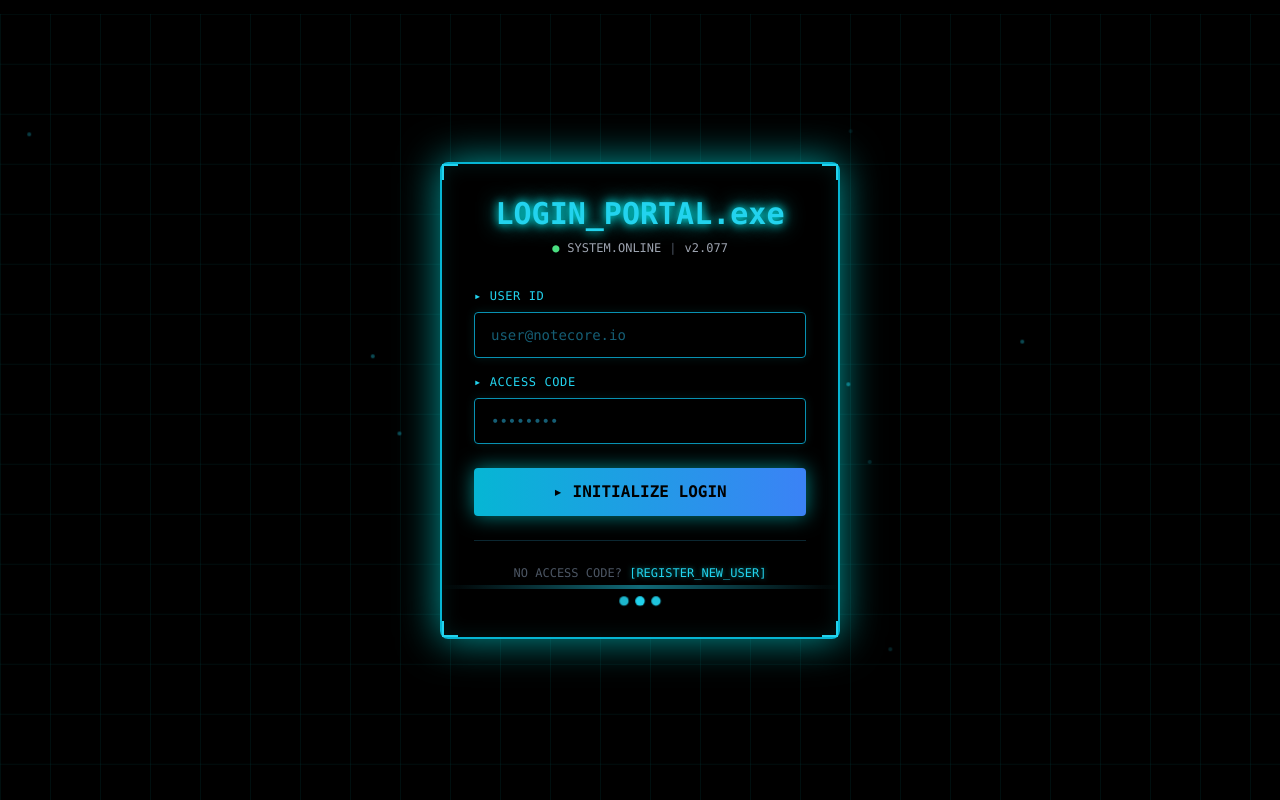
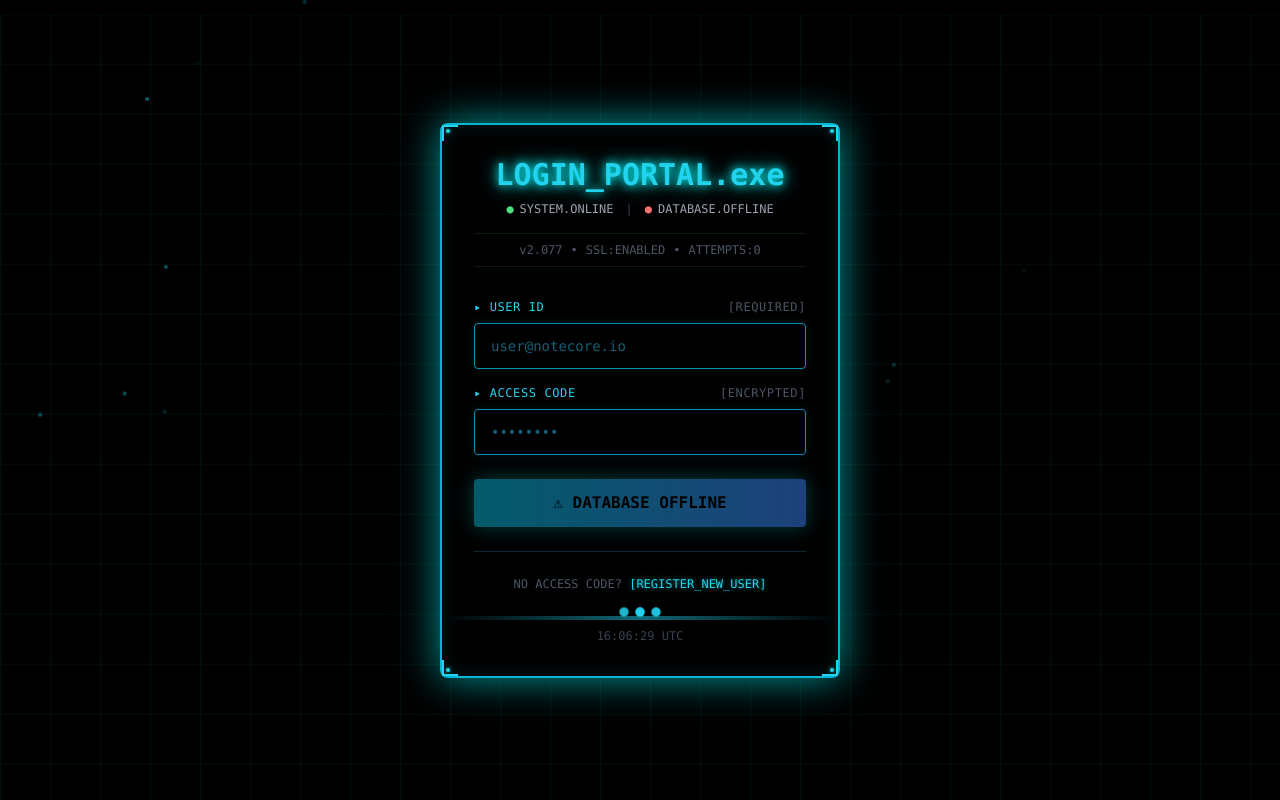
Before and after one commit to JustinLuft/Notecore, a React (Vite) app in the folder notecore/frontend/: page / in a window 1280 px wide. Built offline with nearby package versions, Linux system fonts and the light colour scheme; no server answers.

Commit message:
Update Login.jsx
more details v2

```diff
--- a/notecore/frontend/src/pages/Login.jsx
+++ b/notecore/frontend/src/pages/Login.jsx
@@ -5,21 +5,29 @@ export default function Login() {
   const [email, setEmail] = useState('');
   const [password, setPassword] = useState('');
   const [isLoading, setIsLoading] = useState(false);
-  const [glitchActive, setGlitchActive] = useState(false);
   const [errorMessage, setErrorMessage] = useState('');
   const [showError, setShowError] = useState(false);
+  const [dbStatus, setDbStatus] = useState('checking');
+  const [loginAttempts, setLoginAttempts] = useState(0);
   const navigate = useNavigate();
 
-  // Random glitch effect (aesthetic only)
+  // Check database status
   useEffect(() => {
-    const interval = setInterval(() => {
-      if (Math.random() > 0.85 && !showError) {
-        setGlitchActive(true);
-        setTimeout(() => setGlitchActive(false), 150);
+    const checkDb = async () => {
+      try {
+        const res = await fetch(`${import.meta.env.VITE_API_URL}/health`, {
+          method: 'GET',
+        });
+        setDbStatus(res.ok ? 'online' : 'offline');
+      } catch {
+        setDbStatus('offline');
       }
-    }, 4000);
+    };
+
+    checkDb();
+    const interval = setInterval(checkDb, 30000); // Check every 30s
     return () => clearInterval(interval);
-  }, [showError]);
+  }, []);
 
   // Auto-hide error message
   useEffect(() => {
@@ -35,14 +43,11 @@ export default function Login() {
   const triggerError = (message) => {
     setErrorMessage(message);
     setShowError(true);
-    setGlitchActive(true);
+    setLoginAttempts(prev => prev + 1);
 
     // Clear fields
     setEmail('');
     setPassword('');
-
-    // Stop glitch after animation
-    setTimeout(() => setGlitchActive(false), 500);
   };
 
   const handleLogin = async (e) => {
@@ -102,7 +107,7 @@ export default function Login() {
 
       {/* Floating particles */}
       <div className="absolute inset-0 overflow-hidden pointer-events-none">
-        {[...Array(20)].map((_, i) => (
+        {[...Array(25)].map((_, i) => (
           <div
             key={i}
             className="absolute w-1 h-1 bg-cyan-400 rounded-full opacity-50"
@@ -144,10 +149,10 @@ export default function Login() {
         <form
           onSubmit={handleLogin}
           className={`relative bg-black/80 backdrop-blur-xl p-8 rounded-lg border-2 transition-all duration-300 ${
-            showError ? 'border-red-500 animate-shake' : glitchActive ? 'border-red-500 translate-x-1' : 'border-cyan-500'
+            showError ? 'border-red-500 animate-shake' : 'border-cyan-500'
           }`}
           style={{
-            boxShadow: showError || glitchActive
+            boxShadow: showError
               ? '0 0 40px rgba(255, 0, 0, 0.8), inset 0 0 20px rgba(255, 0, 0, 0.2)'
               : '0 0 40px rgba(0, 255, 255, 0.6), inset 0 0 20px rgba(0, 255, 255, 0.1)'
           }}
@@ -166,6 +171,20 @@ export default function Login() {
             showError ? 'border-red-400' : 'border-cyan-400'
           }`}></div>
 
+          {/* Corner accent dots */}
+          <div className={`absolute top-1 left-1 w-1 h-1 rounded-full transition-colors ${
+            showError ? 'bg-red-400' : 'bg-cyan-400'
+          }`} style={{ boxShadow: showError ? '0 0 4px rgba(255, 0, 0, 0.8)' : '0 0 4px rgba(0, 255, 255, 0.8)' }}></div>
+          <div className={`absolute top-1 right-1 w-1 h-1 rounded-full transition-colors ${
+            showError ? 'bg-red-400' : 'bg-cyan-400'
+          }`} style={{ boxShadow: showError ? '0 0 4px rgba(255, 0, 0, 0.8)' : '0 0 4px rgba(0, 255, 255, 0.8)' }}></div>
+          <div className={`absolute bottom-1 left-1 w-1 h-1 rounded-full transition-colors ${
+            showError ? 'bg-red-400' : 'bg-cyan-400'
+          }`} style={{ boxShadow: showError ? '0 0 4px rgba(255, 0, 0, 0.8)' : '0 0 4px rgba(0, 255, 255, 0.8)' }}></div>
+          <div className={`absolute bottom-1 right-1 w-1 h-1 rounded-full transition-colors ${
+            showError ? 'bg-red-400' : 'bg-cyan-400'
+          }`} style={{ boxShadow: showError ? '0 0 4px rgba(255, 0, 0, 0.8)' : '0 0 4px rgba(0, 255, 255, 0.8)' }}></div>
+
           {/* Animated scan line */}
           <div className="absolute inset-0 overflow-hidden rounded-lg pointer-events-none">
             <div
@@ -179,28 +198,51 @@ export default function Login() {
           {/* Header */}
           <div className="mb-8">
             <h1 className={`text-3xl font-mono font-bold text-center mb-2 transition-all ${
-              showError ? 'text-red-500' : glitchActive ? 'text-red-500' : 'text-cyan-400'
+              showError ? 'text-red-500' : 'text-cyan-400'
             }`} style={{
-              textShadow: showError || glitchActive
+              textShadow: showError
                 ? '0 0 10px rgba(255, 0, 0, 1), 0 0 20px rgba(255, 0, 0, 0.8)'
                 : '0 0 10px rgba(0, 255, 255, 1), 0 0 20px rgba(0, 255, 255, 0.8)'
             }}>
-              {showError ? 'ACCESS_DENIED.exe' : glitchActive ? 'L0G1N_P0RT@L.exe' : 'LOGIN_PORTAL.exe'}
+              {showError ? 'ACCESS_DENIED.exe' : 'LOGIN_PORTAL.exe'}
             </h1>
-            <div className="flex items-center justify-center gap-2 text-xs font-mono">
-              <span className={showError ? 'text-red-400' : 'text-green-400'}>●</span>
-              <span className="text-gray-400">{showError ? 'SECURITY.ALERT' : 'SYSTEM.ONLINE'}</span>
-              <span className="text-gray-600">|</span>
-              <span className="text-gray-400">v2.077</span>
+
+            {/* System status indicators */}
+            <div className="flex items-center justify-center gap-3 text-xs font-mono mb-4">
+              <div className="flex items-center gap-1.5">
+                <span className={showError ? 'text-red-400' : 'text-green-400'}>●</span>
+                <span className="text-gray-400">{showError ? 'SECURITY.ALERT' : 'SYSTEM.ONLINE'}</span>
+              </div>
+              <span className="text-gray-700">|</span>
+              <div className="flex items-center gap-1.5">
+                <span className={
+                  dbStatus === 'online' ? 'text-green-400' :
+                  dbStatus === 'offline' ? 'text-red-400' :
+                  'text-yellow-400'
+                }>●</span>
+                <span className="text-gray-400">
+                  DATABASE.{dbStatus === 'checking' ? 'SYNC' : dbStatus.toUpperCase()}
+                </span>
+              </div>
+            </div>
+
+            {/* Additional info bar */}
+            <div className="flex items-center justify-center gap-2 text-xs font-mono text-gray-600 border-t border-b border-cyan-900/30 py-2">
+              <span>v2.077</span>
+              <span>•</span>
+              <span>SSL:ENABLED</span>
+              <span>•</span>
+              <span>ATTEMPTS:{loginAttempts}</span>
             </div>
           </div>
 
           {/* Email input */}
           <div className="mb-4 relative group">
-            <label className={`block text-xs font-mono mb-2 uppercase tracking-wider transition-colors ${
+            <label className={`block text-xs font-mono mb-2 uppercase tracking-wider transition-colors flex items-center justify-between ${
               showError ? 'text-red-400' : 'text-cyan-400'
             }`}>
-              ▸ User ID
+              <span>▸ User ID</span>
+              <span className="text-gray-600 text-xs">[REQUIRED]</span>
             </label>
             <input
               type="email"
@@ -225,10 +267,11 @@ export default function Login() {
 
           {/* Password input */}
           <div className="mb-6 relative group">
-            <label className={`block text-xs font-mono mb-2 uppercase tracking-wider transition-colors ${
+            <label className={`block text-xs font-mono mb-2 uppercase tracking-wider transition-colors flex items-center justify-between ${
               showError ? 'text-red-400' : 'text-cyan-400'
             }`}>
-              ▸ Access Code
+              <span>▸ Access Code</span>
+              <span className="text-gray-600 text-xs">[ENCRYPTED]</span>
             </label>
             <input
               type="password"
@@ -254,14 +297,14 @@ export default function Login() {
           {/* Submit button */}
           <button
             type="submit"
-            disabled={isLoading}
+            disabled={isLoading || dbStatus === 'offline'}
             className="relative w-full py-3 bg-gradient-to-r from-cyan-500 to-blue-500 text-black font-mono font-bold rounded overflow-hidden group disabled:opacity-50 disabled:cursor-not-allowed transition-all"
             style={{
               boxShadow: '0 0 20px rgba(0, 255, 255, 0.5)'
             }}
           >
             <span className="relative z-10">
-              {isLoading ? 'ACCESSING...' : '▸ INITIALIZE LOGIN'}
+              {isLoading ? 'ACCESSING...' : dbStatus === 'offline' ? '⚠ DATABASE OFFLINE' : '▸ INITIALIZE LOGIN'}
             </span>
             <div className="absolute inset-0 bg-gradient-to-r from-cyan-400 to-blue-400 transform translate-y-full group-hover:translate-y-0 transition-transform duration-300"></div>
             {isLoading && (
@@ -300,6 +343,11 @@ export default function Login() {
                 }}
               ></div>
             ))}
+          </div>
+
+          {/* Timestamp */}
+          <div className="mt-3 text-center text-xs font-mono text-gray-700">
+            {new Date().toLocaleTimeString('en-US', { hour12: false })} UTC
           </div>
         </form>
       </div>
```
